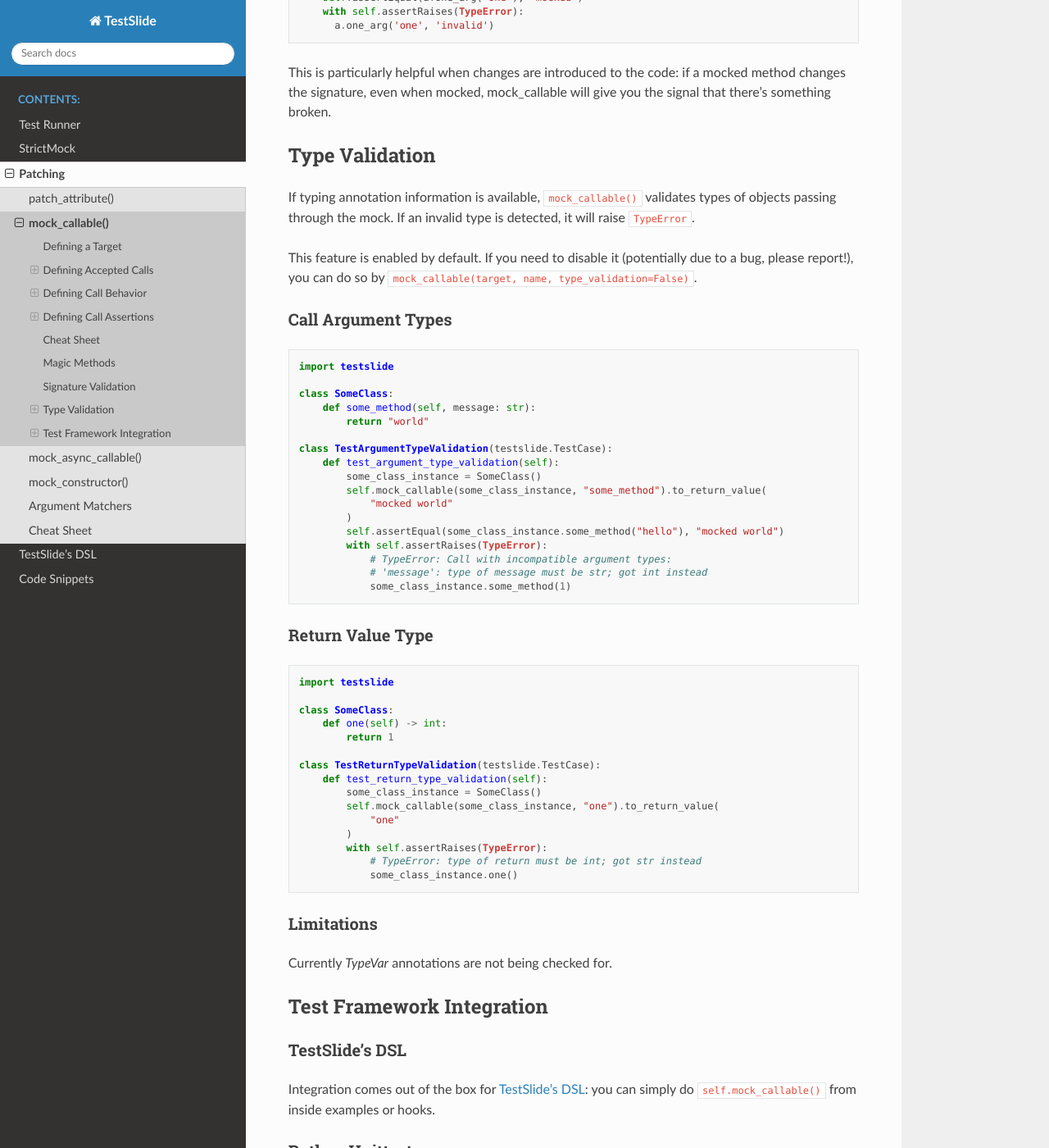
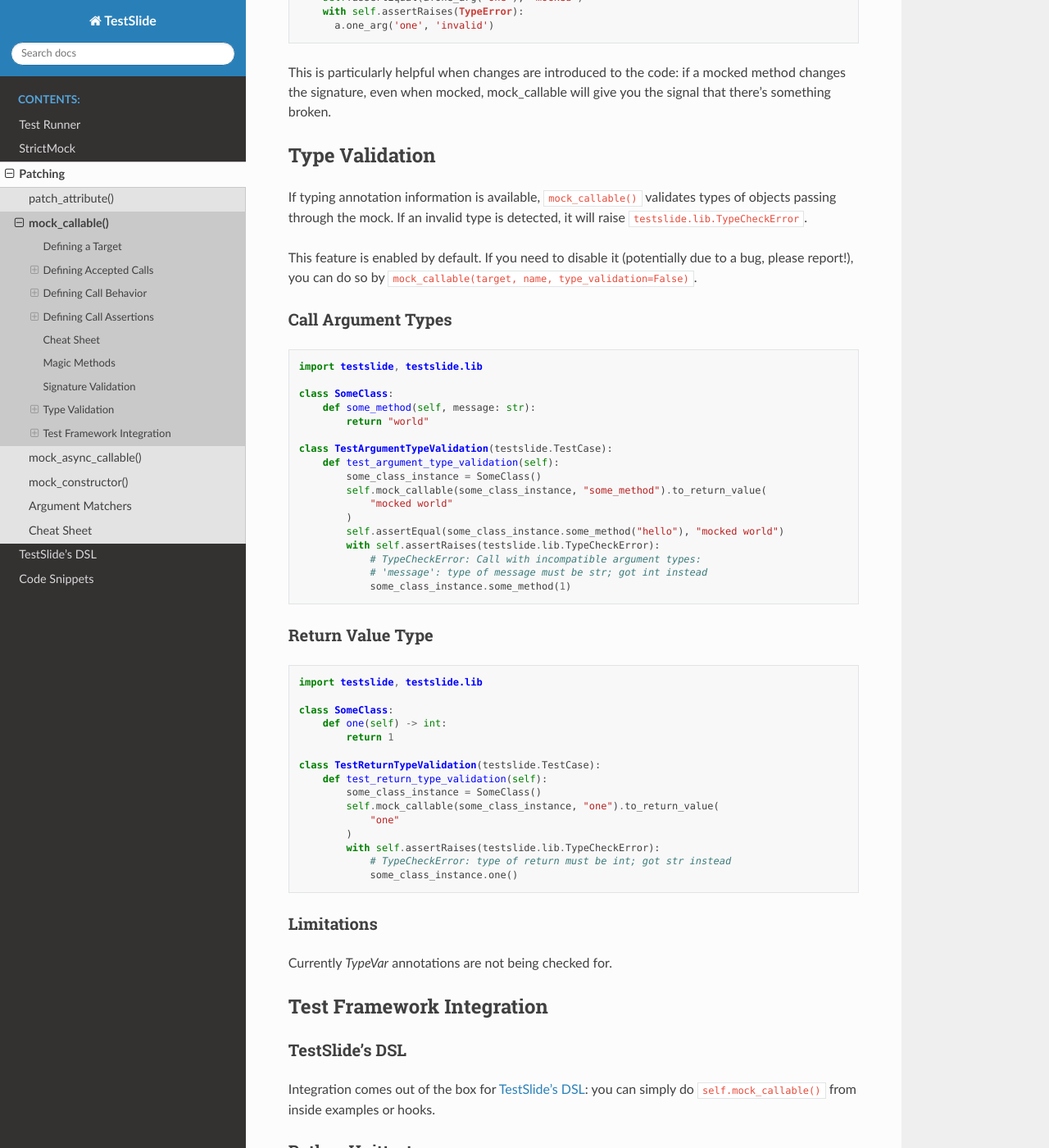
Before and after one commit to facebook/TestSlide, a Sphinx documentation site: the page built from docs/patching/mock_callable/index.rst, in a window 1280 px wide and 1400 px high, scrolled down 8098 px. Shown: the whole window at 82% size. Built offline with Sphinx 7.4.7 and the Read the Docs theme 2.0.0, drawn with Linux system fonts in a browser that asks for light colours.

Commit message:
Update docs

```diff
--- a/docs/patching/mock_callable/index.rst
+++ b/docs/patching/mock_callable/index.rst
@@ -407,7 +407,7 @@ This is particularly helpful when changes are introduced to the code: if a mocke
 Type Validation
 ---------------
 
-If typing annotation information is available, ``mock_callable()`` validates types of objects passing through the mock. If an invalid type is detected, it will raise ``TypeError``.
+If typing annotation information is available, ``mock_callable()`` validates types of objects passing through the mock. If an invalid type is detected, it will raise ``testslide.lib.TypeCheckError``.
 
 This feature is enabled by default. If you need to disable it (potentially due to a bug, please report!), you can do so by ``mock_callable(target, name, type_validation=False)``.
 
@@ -416,7 +416,7 @@ Call Argument Types
 
 .. code-block:: python
 
-  import testslide
+  import testslide, testslide.lib
 
   class SomeClass:
       def some_method(self, message: str):
@@ -429,8 +429,8 @@ Call Argument Types
               "mocked world"
           )
           self.assertEqual(some_class_instance.some_method("hello"), "mocked world")
-          with self.assertRaises(TypeError):
-              # TypeError: Call with incompatible argument types:
+          with self.assertRaises(testslide.lib.TypeCheckError):
+              # TypeCheckError: Call with incompatible argument types:
               # 'message': type of message must be str; got int instead
               some_class_instance.some_method(1)
 
@@ -439,7 +439,7 @@ Return Value Type
 
 .. code-block:: python
 
-  import testslide
+  import testslide, testslide.lib
 
   class SomeClass:
       def one(self) -> int:
@@ -451,8 +451,8 @@ Return Value Type
           self.mock_callable(some_class_instance, "one").to_return_value(
               "one"
           )
-          with self.assertRaises(TypeError):
-              # TypeError: type of return must be int; got str instead
+          with self.assertRaises(testslide.lib.TypeCheckError):
+              # TypeCheckError: type of return must be int; got str instead
               some_class_instance.one()
 
 Limitations
--- a/docs/patching/mock_constructor/index.rst
+++ b/docs/patching/mock_constructor/index.rst
@@ -64,7 +64,7 @@ Type Validation
 .. code-block:: python
 
   import sys
-  import testslide
+  import testslide, testslide.lib
 
   class Messenger:
       def __init__(self, message: str):
@@ -74,8 +74,8 @@ Type Validation
       def test_argument_type_validation(self):
           messenger_mock = testslide.StrictMock(template=Messenger)
           self.mock_constructor(sys.modules[__name__], "Messenger").to_return_value(messenger_mock)
-          with self.assertRaises(TypeError):
-              # TypeError: Call with incompatible argument types:
+          with self.assertRaises(testslide.lib.TypeCheckError):
+              # TypeCheckError: Call with incompatible argument types:
               # 'message': type of message must be str; got int instead
               Messenger(message=1)
 
```
Also changed, not shown: docs/strict_mock/index.rst (+4 -4 lines).
